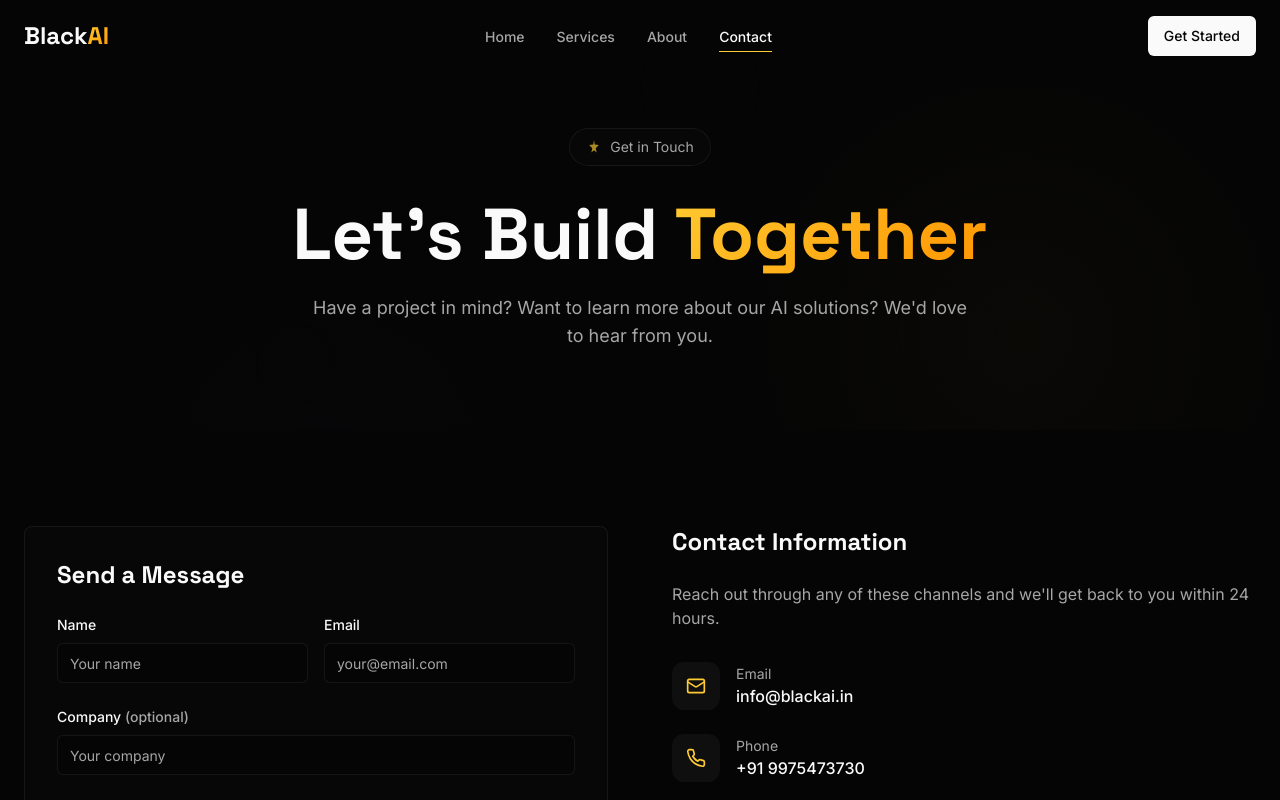
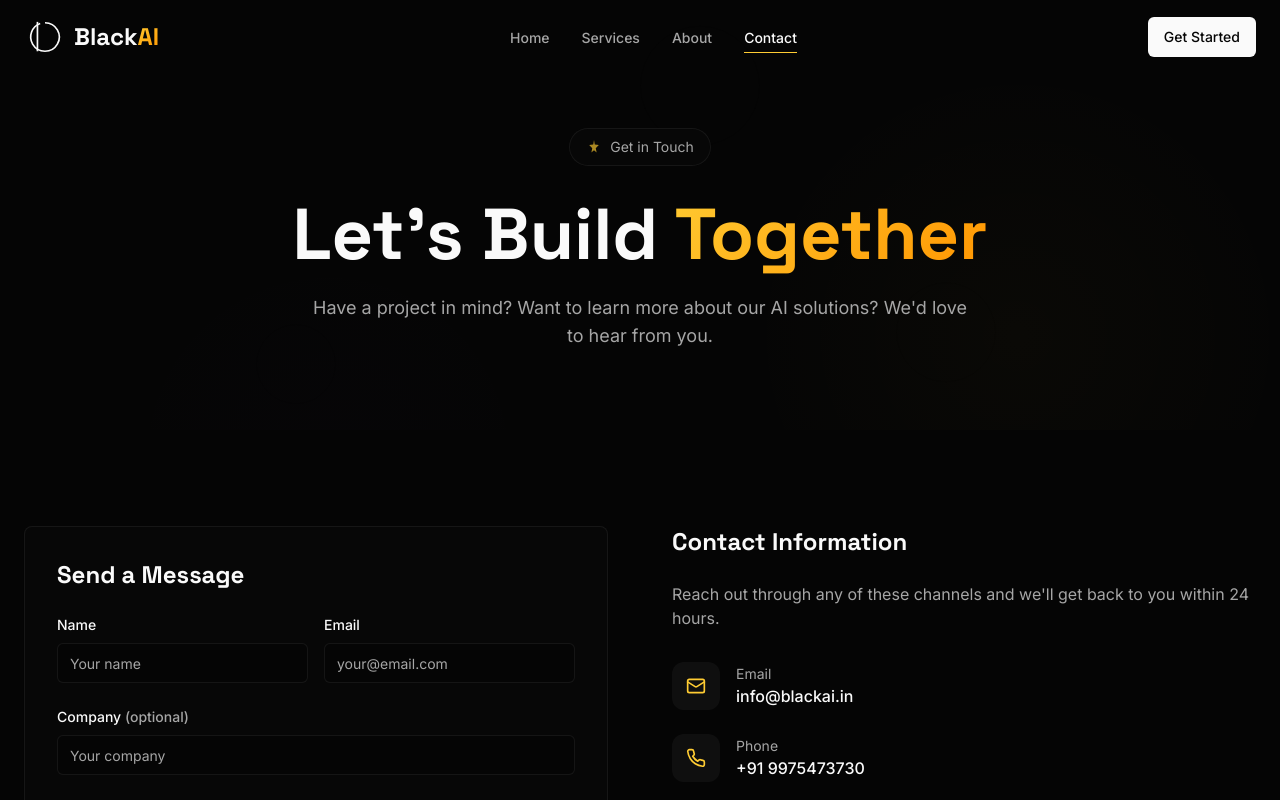
Before and after one commit to vigyats/blackai, a React (Vite) app: page /contact in a window 1280 px wide. Shown: the top 800 px of the page. Built offline with nearby package versions, Linux system fonts and the light colour scheme; the HTML template or start-up script is replaced by a standard one.

Commit message:
new updates

```diff
--- a/src/components/layout/Navbar.tsx
+++ b/src/components/layout/Navbar.tsx
@@ -3,6 +3,7 @@ import { Link, useLocation } from 'react-router-dom';
 import { motion, AnimatePresence } from 'framer-motion';
 import { Menu, X } from 'lucide-react';
 import { Button } from '@/components/ui/button';
+import AnimatedLogo from "@/components/shared/AnimatedLogo";
 
 const navLinks = [
   { name: 'Home', path: '/' },
@@ -46,9 +47,12 @@ export const Navbar = () => {
                 whileHover={{ scale: 1.05 }}
                 className="relative"
               >
-                <span className="text-2xl font-display font-bold text-foreground">
-                  Black<span className="text-gradient-gold">AI</span>
-                </span>
+                <Link to="/" className="flex items-center gap-2">
+  <AnimatedLogo />
+  <span className="text-2xl font-display font-bold text-foreground">
+    Black<span className="text-gradient-gold">AI</span>
+  </span>
+</Link>
               </motion.div>
             </Link>
 
--- /dev/null
+++ b/src/components/shared/AnimatedLogo.tsx
@@ -0,0 +1,26 @@
+const AnimatedLogo = () => {
+  return (
+    <svg
+      width="42"
+      height="42"
+      viewBox="0 0 500 500"
+      fill="none"
+      xmlns="http://www.w3.org/2000/svg"
+      className="logo-draw"
+    >
+      {/* Circle */}
+      <path
+        className="logo-path circle"
+        d="M250 80 A170 170 0 1 1 249.9 80"
+      />
+
+      {/* Vertical curve */}
+      <path
+        className="logo-path line"
+        d="M160 70 Q160 230 160 420"
+      />
+    </svg>
+  );
+};
+
+export default AnimatedLogo;
--- a/src/index.css
+++ b/src/index.css
@@ -116,3 +116,21 @@
     @apply bg-card/50 backdrop-blur-lg border border-border/50;
   }
 }
+.logo-path {
+  fill: none;
+  stroke: currentColor;
+  stroke-width: 20;
+  stroke-dasharray: 1000;
+  stroke-dashoffset: 1000;
+  animation: drawLogo 1.4s ease forwards;
+}
+
+.line {
+  animation-delay: 1.2s;
+}
+
+@keyframes drawLogo {
+  to {
+    stroke-dashoffset: 0;
+  }
+}
```
